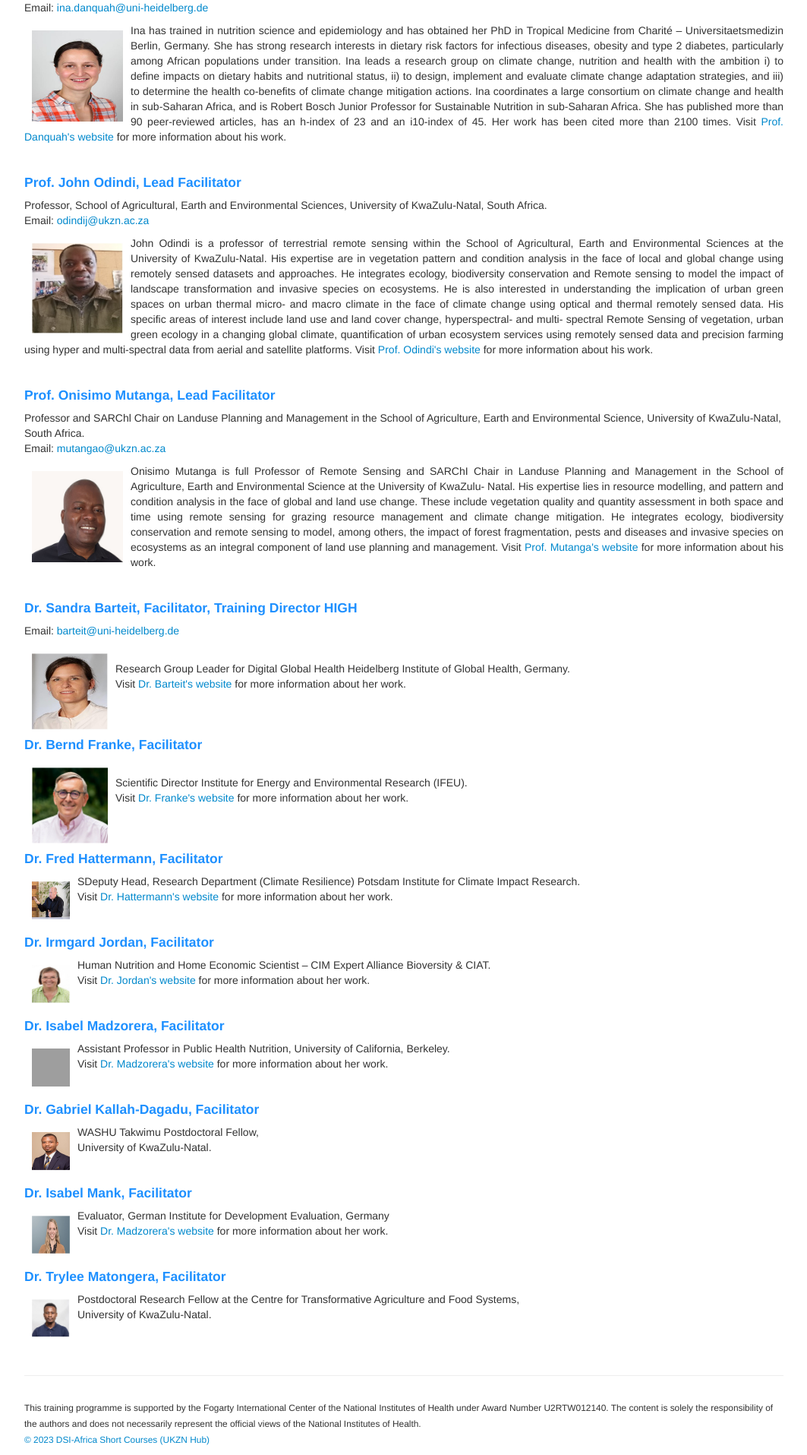
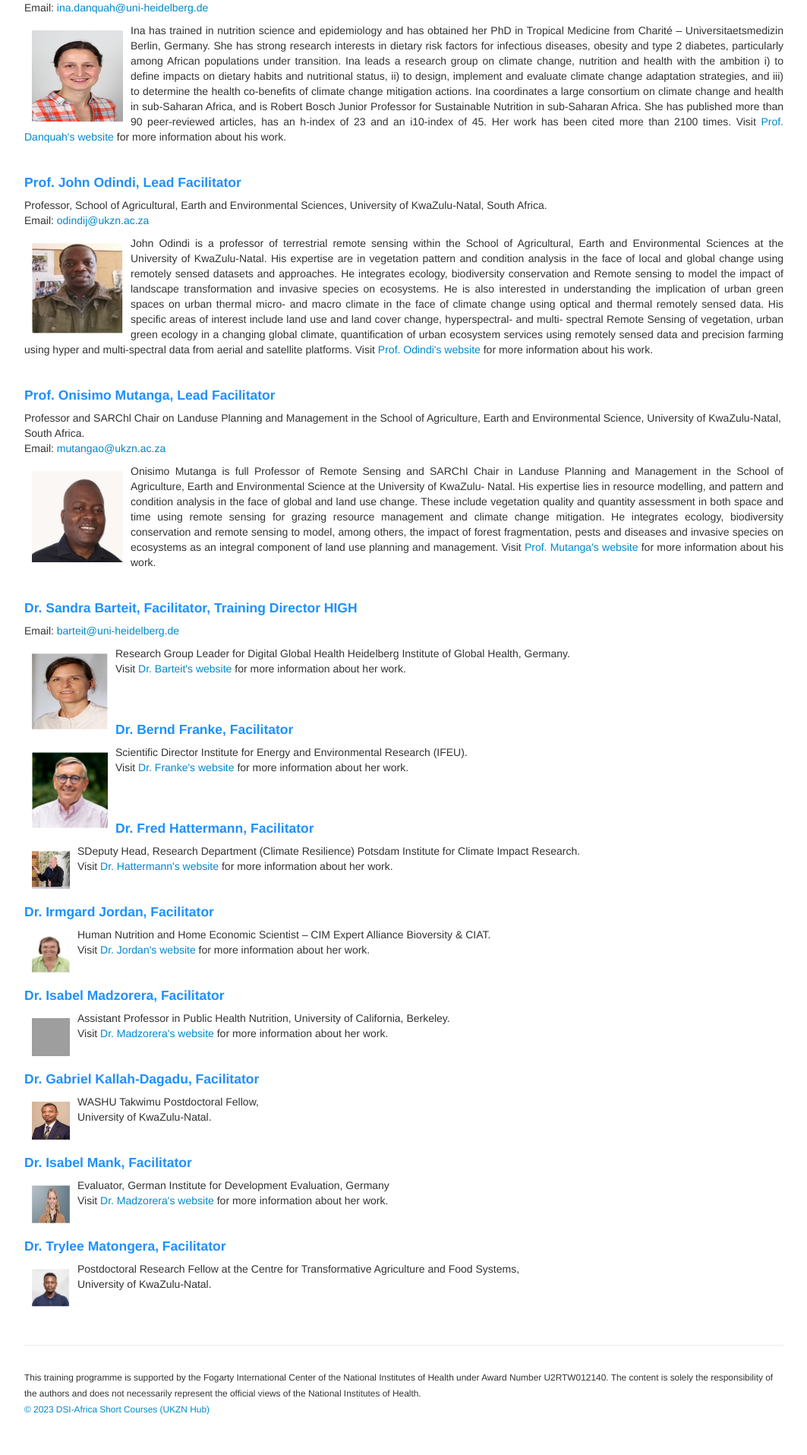
Before and after one commit to ccfscourseukzn/ccfscourseukzn.github.io, a Jekyll site: the page built from pages/facilitator.md, in a window 1280 px wide. Shown: the part 724-2639 px from the top of the page at 76% size, without its empty margins (108-1171 px from the left). Built offline with Jekyll 4.4.1, drawn with Linux system fonts in a browser that asks for light colours; after the commit the page ends 2599 px from its top, so only the background shows below that; grey boxes are pictures that could not be loaded.

Commit message:
Update facilitator.md

```diff
--- a/pages/facilitator.md
+++ b/pages/facilitator.md
@@ -26,13 +26,12 @@ Email: <a href="mailto:mutangao@ukzn.ac.za">mutangao@ukzn.ac.za</a> <br>
 
 <h4 style="color:DodgerBlue;"> Dr. Sandra Barteit, Facilitator, Training Director HIGH </h4>
 Email: <a href="mailto:barteit@uni-heidelberg.de">barteit@uni-heidelberg.de</a> <br>
-<p align="justify"> <img src="../figures/Sandra.jpg" alt="Sandra" style="float:left; width:100px; height:100px; padding: 10px;"> <br>
+<p align="justify"> <img src="../figures/Sandra.jpg" alt="Sandra" style="float:left; width:100px; height:100px; padding: 10px;">
   <span style="vertical-align:bottom"> Research Group Leader for Digital Global Health Heidelberg Institute of Global Health, Germany. </span> <br> Visit <a href="https://www.klinikum.uni-heidelberg.de/index.php?id=143349&no_cache=1&type=98"><span style="text-align:center">Dr. Barteit's website </span></a> for more information about her work. </p> <br>
 <br>
 
 <h4 style="color:DodgerBlue;"> Dr. Bernd Franke, Facilitator </h4>
-
-<p align="justify"> <img src="../figures/Franke.png" alt="Franke" style="float:left; width:100px; height:100px;padding: 10px;"> <br>
+<p align="justify"> <img src="../figures/Franke.png" alt="Franke" style="float:left; width:100px; height:100px;padding: 10px;">
   <span style="vertical-align:bottom"> Scientific Director Institute for Energy and Environmental Research (IFEU). </span> <br> Visit <a href="https://www.ifeu.de/en/staff/detail/bernd-franke"> <span style="text-align:center"> Dr. Franke's website </span> </a> for more information about her work. </p> <br>
 <br>
 <h4 style="color:DodgerBlue;"> Dr. Fred Hattermann, Facilitator </h4>
```
